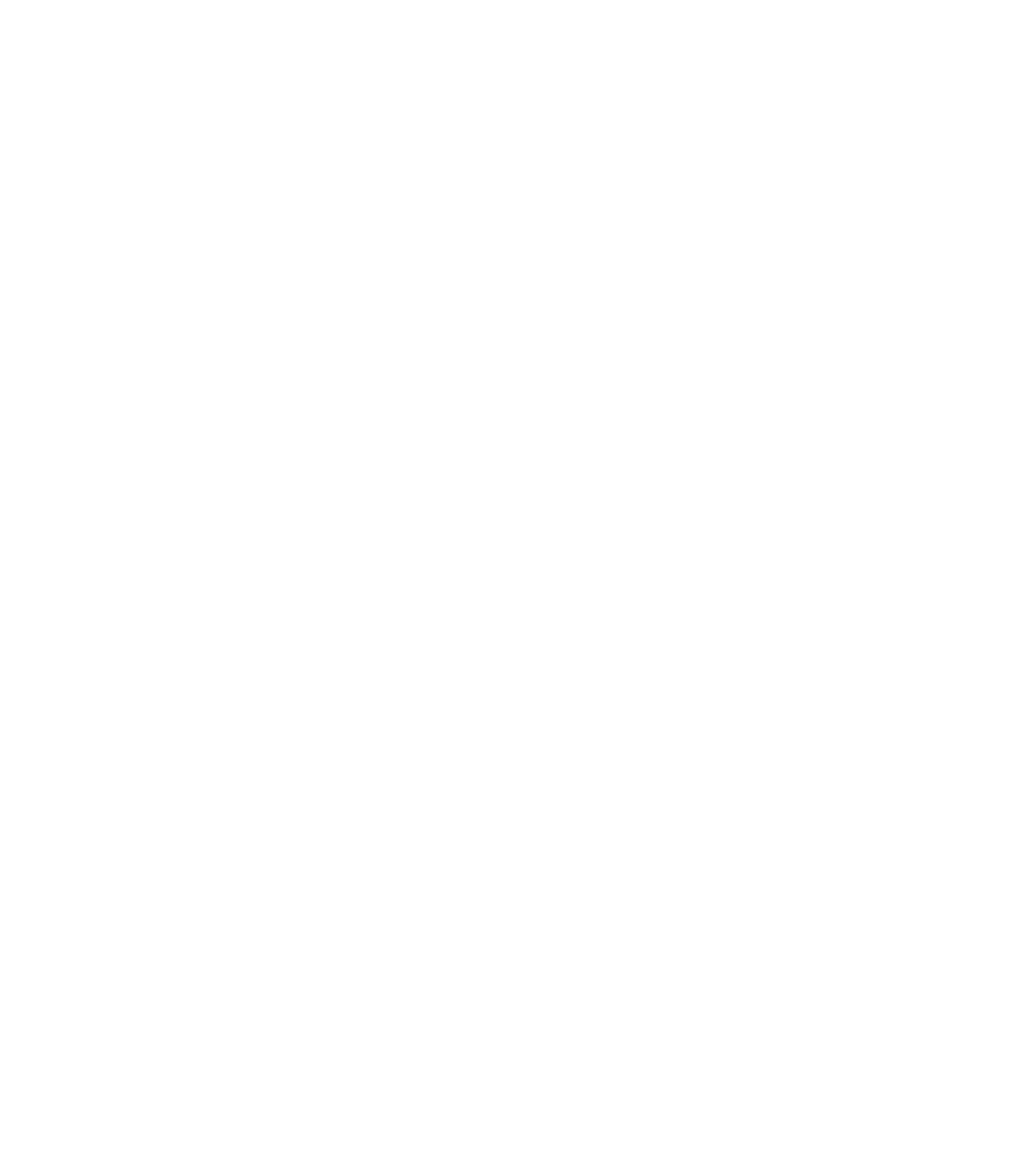
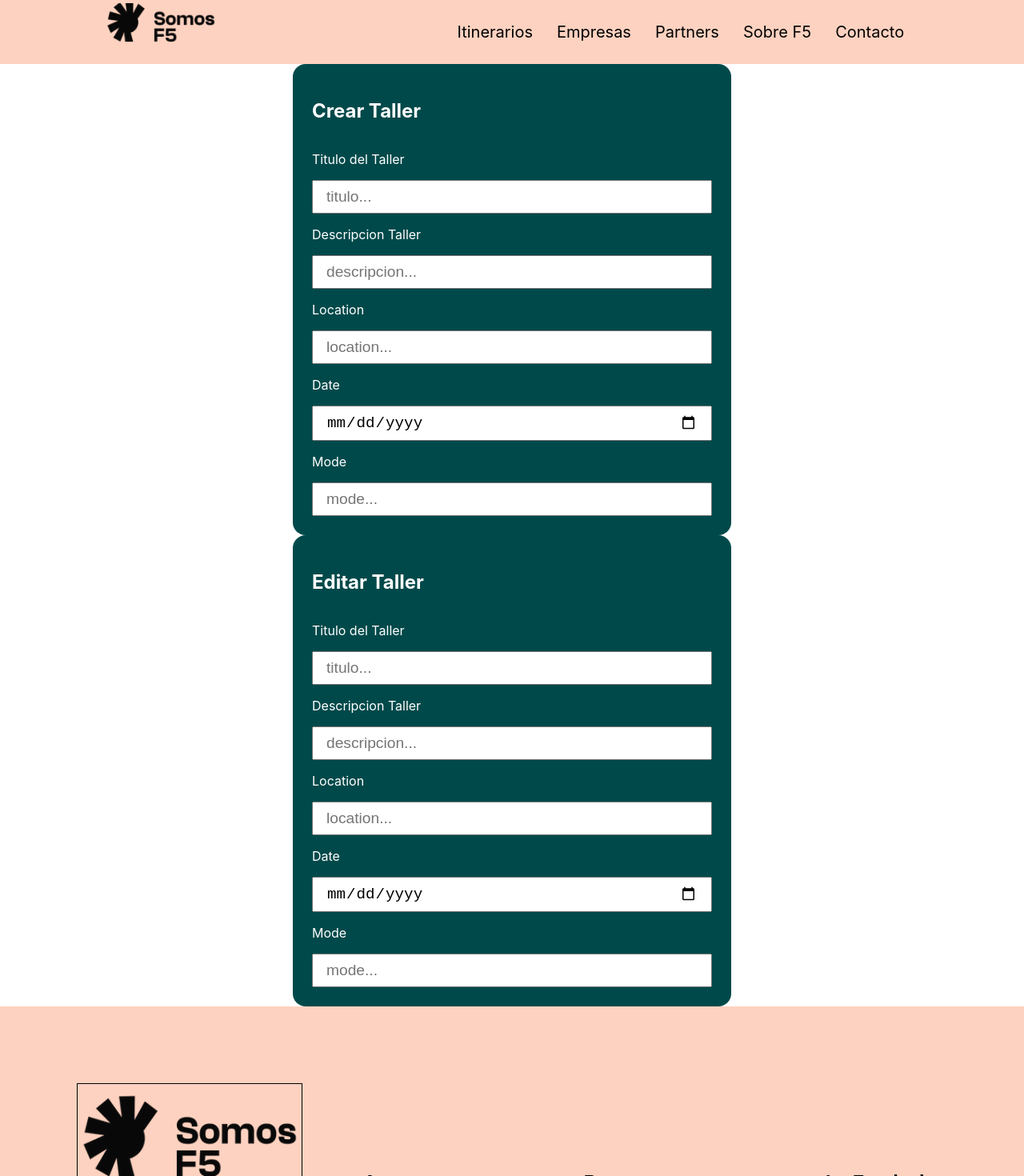
Before and after one commit to mihaelagheorghiu10/TalleresSomosF5, a React (Create React App) app: page /adminPage in a window 1280 px wide. Before the commit this address had no page. Shown: the top 1470 px of the page at 80% size. Before the commit the page ends 800 px from the top, so only its background shows below. Built offline with nearby package versions, Linux system fonts and the light colour scheme.

Commit message:
create adminPage

```diff
--- a/src/App.js
+++ b/src/App.js
@@ -3,6 +3,7 @@ import HomePage from './page/HomePage/HomePage'
 import { BrowserRouter, Route, Routes } from 'react-router-dom'
 import EventDetail from './page/EventDetail/EventDetail'
 import Form from './page/Form/Form'
+import AdminPage from './page/AdminPage/AdminPage'
 
 function App() {
   return (
@@ -20,6 +21,7 @@ function App() {
           <Route path="/" element={<HomePage />} />
           <Route path="/eventDetail" element={<EventDetail />} />
           <Route path="/form" element={<Form />} />
+          <Route path="/adminPage" element={<AdminPage />} />
         </Routes>
       </BrowserRouter>
     </div>
--- /dev/null
+++ b/src/page/AdminPage/AdminPage.jsx
@@ -0,0 +1,68 @@
+import React from 'react'
+import style from './adminPage.module.css'
+import Navbar from '../../components/navbar/Navbar'
+import Footer from '../../components/Footer/Footer'
+// import ReactDOM from "react-dom";
+function AdminPage() {
+  return (
+    <div>
+      <Navbar />
+      <div className={style.adminPageConteiner}>
+        <form className={style.formCreate}>
+          <h2>Crear Taller</h2>
+          <label>Titulo del Taller</label>
+          <input type="text" placeholder="titulo..."></input>
+          <label>Descripcion Taller</label>
+          <input type="text" placeholder="descripcion..."></input>
+          <label>Location</label>
+          <input type="text" placeholder="location..."></input>
+          <label>Date</label>
+          <input type="date" placeholder="Date..."></input>
+          <label>Mode</label>
+          <input type="text" placeholder="mode..."></input>
+        </form>
+        <edit className={style.editCreate}>
+          <h2>Editar Taller</h2>
+          <label>Titulo del Taller</label>
+          <input type="text" placeholder="titulo..."></input>
+          <label>Descripcion Taller</label>
+          <input type="text" placeholder="descripcion..."></input>
+          <label>Location</label>
+          <input type="text" placeholder="location..."></input>
+          <label>Date</label>
+          <input type="date" placeholder="Date..."></input>
+          <label>Mode</label>
+          <input type="text" placeholder="mode..."></input>
+        </edit>
+      </div>
+
+      <Footer />
+    </div>
+  )
+}
+
+export default AdminPage
+
+/* class App extends React.Component {
+    constructor(props) {
+      super(props);
+
+      this.state = {
+        name: "",
+      };
+    }
+
+    render() {
+      return (
+        <div className="App">
+          <h1>Hello!! {this.state.name}</h1>
+          <a href="javascript:;">
+            Open Modal
+          </a>
+        </div>
+      );
+    }
+  }
+
+  const rootElement = document.getElementById("root");
+  ReactDOM.render(<App />, rootElement); */
--- /dev/null
+++ b/src/page/AdminPage/adminPage.module.css
@@ -0,0 +1,34 @@
+.formCreate{
+    border-radius: 1rem;
+    padding: 1.5rem;
+    gap: 1rem;
+    display: flex;
+    flex-direction: column;
+    background-color:#00494A ;
+    color: white;
+    min-width: 350px;
+    max-width: 500px;
+    margin: auto ;
+>input{
+    padding: 0.5rem 1rem;
+    font-size: 1.2rem;
+}
+
+}
+
+.editCreate{
+    border-radius: 1rem;
+    padding: 1.5rem;
+    gap: 1rem;
+    display: flex;
+    flex-direction: column;
+    background-color:#00494A ;
+    color: white;
+    min-width: 350px;
+    max-width: 500px;
+    margin: auto ;
+>input{
+    padding: 0.5rem 1rem;
+    font-size: 1.2rem;
+}
+}
--- a/src/page/EventDetail/EventDetail.jsx
+++ b/src/page/EventDetail/EventDetail.jsx
@@ -1,7 +1,7 @@
 import React from 'react'
 import style from './eventDetail.module.css'
-import Navbar from '../../Components/navbar/Navbar'
-import Footer from '../../Components/Footer/Footer'
+import Navbar from '../../components/navbar/Navbar'
+import Footer from '../../components/Footer/Footer'
 
 function EventDetail() {
   return (
--- a/src/page/HomePage/HomePage.jsx
+++ b/src/page/HomePage/HomePage.jsx
@@ -1,9 +1,9 @@
 import React from 'react'
 import style from './homePage.module.css'
-import Navbar from '../../Components/navbar/Navbar'
+import Navbar from '../../components/navbar/Navbar'
 import beginnerLevel from '../../assets/images/beginnerLevel.png'
-import Footer from '../../Components/Footer/Footer'
-import CategoryCards from '../../Components/CategoryCards/CategoryCards'
+import Footer from '../../components/Footer/Footer'
+import CategoryCards from '../../components/CategoryCards/CategoryCards'
 
 function HomePage() {
   return (
```
Also changed, not shown: src/reportWebVitals.js (+9 -9 lines).
